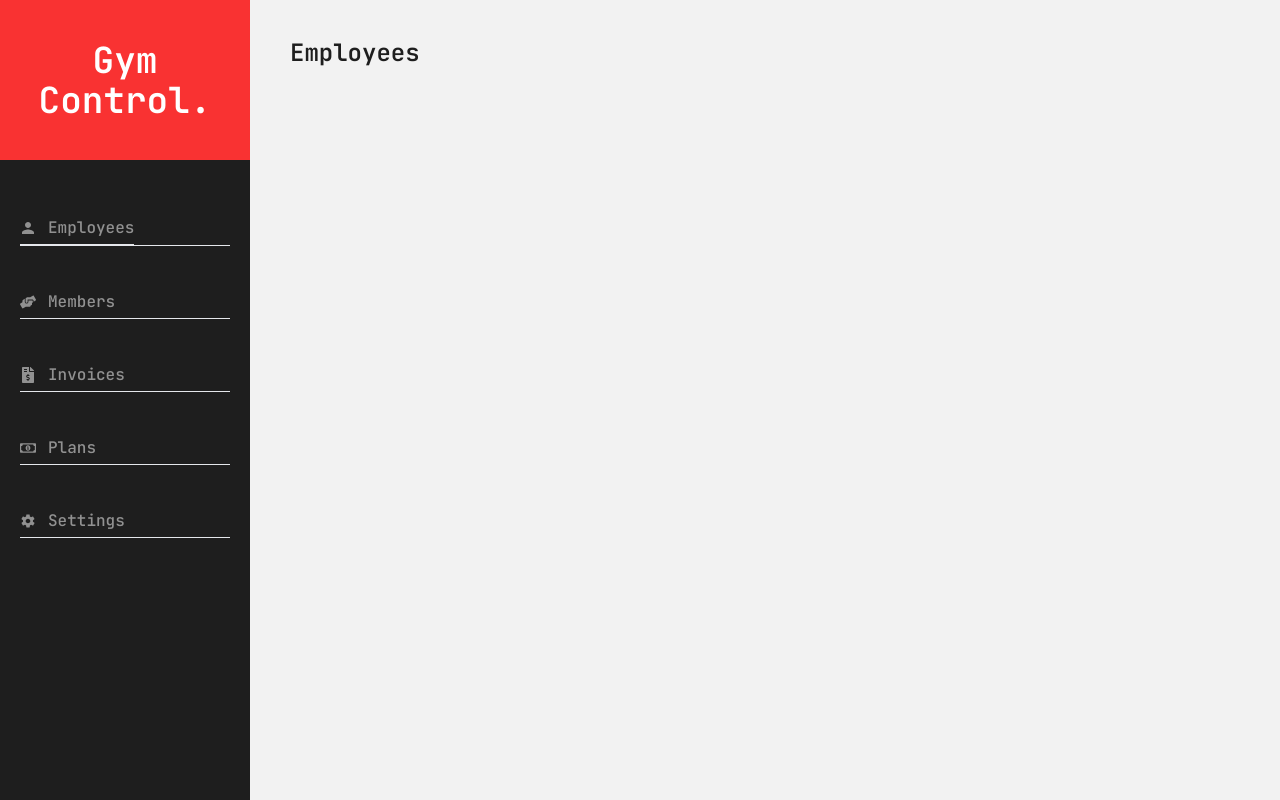
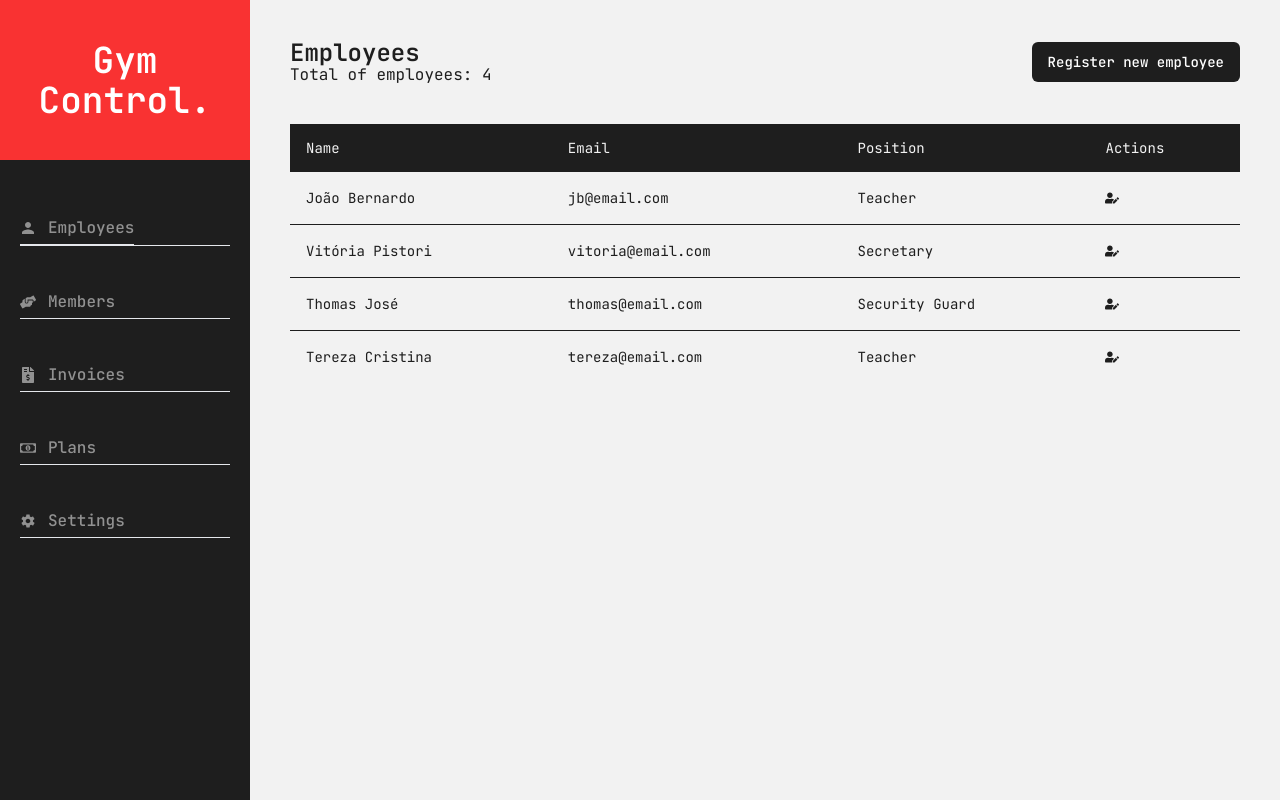
Before and after one commit to jteoni/gym-control, a Next.js app: page /employees in a window 1280 px wide. Built offline with nearby package versions, Linux system fonts and the light colour scheme.

Commit message:
Add new pages

```diff
--- a/app/employees/page.jsx
+++ b/app/employees/page.jsx
@@ -1,7 +1,87 @@
+import {
+    Table,
+    TableBody,
+    TableCell,
+    TableHead,
+    TableHeader,
+    TableRow,
+} from "@/components/ui/table";
+
+import { FaUserEdit } from "react-icons/fa";
+import { Button } from "@/components/ui/button";
+import Link from "next/link";
+
+const mockEmployees = [
+    {
+        id: "INV001",
+        name: "João Bernardo",
+        email: "jb@email.com",
+        position: "Teacher",
+        edit: <FaUserEdit />,
+    },
+    {
+        id: "INV002",
+        name: "Vitória Pistori",
+        email: "vitoria@email.com",
+        position: "Secretary",
+        edit: <FaUserEdit />,
+    },
+    {
+        id: "INV003",
+        name: "Thomas José",
+        email: "thomas@email.com",
+        position: "Security Guard",
+        edit: <FaUserEdit />,
+    },
+    {
+        id: "INV004",
+        name: "Tereza Cristina",
+        email: "tereza@email.com",
+        position: "Teacher",
+        edit: <FaUserEdit />,
+    },
+];
+
 const Employees = () => {
     return (
         <>
-            <h3 className="pb-10">Employees</h3>
+            <div className="flex justify-between items-center pb-10">
+                <div>
+                    <h3>Employees</h3>
+                    <p className="desclaimer text-disclaimer font-normal">
+                        Total of employees: {mockEmployees.length}
+                    </p>
+                </div>
+                <div>
+                    <Button>
+                        <Link href="/register-employee">
+                            <div className="text-center">
+                                Register new employee
+                            </div>
+                        </Link>
+                    </Button>
+                </div>
+            </div>
+            <Table>
+                <TableHeader>
+                    <TableRow>
+                        <TableHead>Name</TableHead>
+                        <TableHead>Email</TableHead>
+                        <TableHead>Position</TableHead>
+                        <TableHead>Actions</TableHead>
+                    </TableRow>
+                </TableHeader>
+                <TableBody>
+                    {mockEmployees.map((id) => (
+                        <TableRow key={id.id}>
+                            <TableCell>{id.name}</TableCell>
+                            <TableCell>{id.email}</TableCell>
+                            <TableCell>{id.position}</TableCell>
+                            <TableCell>{id.edit}</TableCell>
+                        </TableRow>
+                    ))}
+                </TableBody>
+            </Table>
         </>
     );
 };
--- /dev/null
+++ b/app/register-employee/page.jsx
@@ -0,0 +1,51 @@
+"use client";
+
+import React from "react";
+import { Button } from "@/components/ui/button";
+import { Form } from "@/components/ui/form";
+import { Input } from "@/components/ui/input";
+import {
+    Select,
+    SelectContent,
+    SelectGroup,
+    SelectItem,
+    SelectLabel,
+    SelectTrigger,
+    SelectValue,
+} from "@/components/ui/select";
+
+const RegisterEmployee = () => {
+    return (
+        <>
+            <div className="w-[350px]">
+                <h3 className="pb-10">Register new employee</h3>
+                <Form>
+                    <Input placeholder="Full name" />
+                    <Select>
+                        <SelectTrigger>
+                            <SelectValue placeholder="Select a position" />
+                        </SelectTrigger>
+                        <SelectContent>
+                            <SelectGroup>
+                                <SelectLabel>Positions</SelectLabel>
+                                <SelectItem value="apple">Apple</SelectItem>
+                                <SelectItem value="banana">Banana</SelectItem>
+                                <SelectItem value="blueberry">
+                                    Blueberry
+                                </SelectItem>
+                                <SelectItem value="grapes">Grapes</SelectItem>
+                                <SelectItem value="pineapple">
+                                    Pineapple
+                                </SelectItem>
+                            </SelectGroup>
+                        </SelectContent>
+                    </Select>
+
+                    <Button>Submit</Button>
+                </Form>
+            </div>
+        </>
+    );
+};
+
+export default RegisterEmployee;
--- /dev/null
+++ b/app/register-member/page.jsx
@@ -0,0 +1,9 @@
+const RegisterMember = () => {
+    return (
+        <>
+            <h3 className="pb-10">Register new member</h3>
+        </>
+    );
+};
+
+export default RegisterMember;
--- a/components/ui/button.jsx
+++ b/components/ui/button.jsx
@@ -1,24 +1,29 @@
-import * as React from "react";
-import { Slot } from "@radix-ui/react-slot";
+import * as React from "react"
+import { Slot } from "@radix-ui/react-slot"
 import { cva } from "class-variance-authority";
 
-import { cn } from "@/lib/utils";
+import { cn } from "@/lib/utils"
 
 const buttonVariants = cva(
-    "inline-flex items-center justify-center whitespace-nowrap rounded-full text-base font-semibold ring-offset-white transition-colors",
+  "inline-flex items-center justify-center whitespace-nowrap rounded-md text-sm font-medium ring-offset-background transition-colors focus-visible:outline-none focus-visible:ring-2 focus-visible:ring-ring focus-visible:ring-offset-2 disabled:pointer-events-none disabled:opacity-50",
   {
     variants: {
       variant: {
-                default: "bg-accent text-primary hover:bg-accent-hover",
-                primary: "bg-primary text-white",
+        default: "bg-primary text-primary-foreground hover:bg-primary/90",
+        destructive:
+          "bg-destructive text-destructive-foreground hover:bg-destructive/90",
         outline:
-                    "border border-accent bg-transparent text-accent hover:bg-accent hover:text-primary",
-                cancel: "bg-error",
+          "border border-input bg-background hover:bg-accent hover:text-accent-foreground",
+        secondary:
+          "bg-secondary text-secondary-foreground hover:bg-secondary/80",
+        ghost: "hover:bg-accent hover:text-accent-foreground",
+        link: "text-primary underline-offset-4 hover:underline",
       },
       size: {
-                default: "h-[30px] px-5",
-                md: "h-[48px] px-6",
-                lg: "h-[56px] px-8 text-sm uppercase tracking-[2px]",
+        default: "h-10 px-4 py-2",
+        sm: "h-9 rounded-md px-3",
+        lg: "h-11 rounded-md px-8",
+        icon: "h-10 w-10",
       },
     },
     defaultVariants: {
@@ -26,20 +31,17 @@ const buttonVariants = cva(
       size: "default",
     },
   }
-);
+)
 
-const Button = React.forwardRef(
-    ({ className, variant, size, asChild = false, ...props }, ref) => {
-        const Comp = asChild ? Slot : "button";
+const Button = React.forwardRef(({ className, variant, size, asChild = false, ...props }, ref) => {
+  const Comp = asChild ? Slot : "button"
   return (
-            <Comp
+    (<Comp
       className={cn(buttonVariants({ variant, size, className }))}
       ref={ref}
-                {...props}
-            />
+      {...props} />)
   );
-    }
-);
-Button.displayName = "Button";
+})
+Button.displayName = "Button"
 
-export { Button, buttonVariants };
+export { Button, buttonVariants }
--- /dev/null
+++ b/components/ui/form.jsx
@@ -0,0 +1,133 @@
+import * as React from "react"
+import { Slot } from "@radix-ui/react-slot"
+import { Controller, FormProvider, useFormContext } from "react-hook-form";
+
+import { cn } from "@/lib/utils"
+import { Label } from "@/components/ui/label"
+
+const Form = FormProvider
+
+const FormFieldContext = React.createContext({})
+
+const FormField = (
+  {
+    ...props
+  }
+) => {
+  return (
+    (<FormFieldContext.Provider value={{ name: props.name }}>
+      <Controller {...props} />
+    </FormFieldContext.Provider>)
+  );
+}
+
+const useFormField = () => {
+  const fieldContext = React.useContext(FormFieldContext)
+  const itemContext = React.useContext(FormItemContext)
+  const { getFieldState, formState } = useFormContext()
+
+  const fieldState = getFieldState(fieldContext.name, formState)
+
+  if (!fieldContext) {
+    throw new Error("useFormField should be used within <FormField>")
+  }
+
+  const { id } = itemContext
+
+  return {
+    id,
+    name: fieldContext.name,
+    formItemId: `${id}-form-item`,
+    formDescriptionId: `${id}-form-item-description`,
+    formMessageId: `${id}-form-item-message`,
+    ...fieldState,
+  }
+}
+
+const FormItemContext = React.createContext({})
+
+const FormItem = React.forwardRef(({ className, ...props }, ref) => {
+  const id = React.useId()
+
+  return (
+    (<FormItemContext.Provider value={{ id }}>
+      <div ref={ref} className={cn("space-y-2", className)} {...props} />
+    </FormItemContext.Provider>)
+  );
+})
+FormItem.displayName = "FormItem"
+
+const FormLabel = React.forwardRef(({ className, ...props }, ref) => {
+  const { error, formItemId } = useFormField()
+
+  return (
+    (<Label
+      ref={ref}
+      className={cn(error && "text-destructive", className)}
+      htmlFor={formItemId}
+      {...props} />)
+  );
+})
+FormLabel.displayName = "FormLabel"
+
+const FormControl = React.forwardRef(({ ...props }, ref) => {
+  const { error, formItemId, formDescriptionId, formMessageId } = useFormField()
+
+  return (
+    (<Slot
+      ref={ref}
+      id={formItemId}
+      aria-describedby={
+        !error
+          ? `${formDescriptionId}`
+          : `${formDescriptionId} ${formMessageId}`
+      }
+      aria-invalid={!!error}
+      {...props} />)
+  );
+})
+FormControl.displayName = "FormControl"
+
+const FormDescription = React.forwardRef(({ className, ...props }, ref) => {
+  const { formDescriptionId } = useFormField()
+
+  return (
+    (<p
+      ref={ref}
+      id={formDescriptionId}
+      className={cn("text-sm text-muted-foreground", className)}
+      {...props} />)
+  );
+})
+FormDescription.displayName = "FormDescription"
+
+const FormMessage = React.forwardRef(({ className, children, ...props }, ref) => {
+  const { error, formMessageId } = useFormField()
+  const body = error ? String(error?.message) : children
+
+  if (!body) {
+    return null
+  }
+
+  return (
+    (<p
+      ref={ref}
+      id={formMessageId}
+      className={cn("text-sm font-medium text-destructive", className)}
+      {...props}>
+      {body}
+    </p>)
+  );
+})
+FormMessage.displayName = "FormMessage"
+
+export {
+  useFormField,
+  Form,
+  FormItem,
+  FormLabel,
+  FormControl,
+  FormDescription,
+  FormMessage,
+  FormField,
+}
--- a/components/ui/table.jsx
+++ b/components/ui/table.jsx
@@ -43,7 +43,7 @@ const TableRow = React.forwardRef(({ className, ...props }, ref) => (
     <tr
         ref={ref}
         className={cn(
-            "border-b border-primary transition-colors hover:bg-muted/50 data-[state=selected]:bg-muted",
+            "border-b border-primary hover:bg-accent transition-colors cursor-pointer",
             className
         )}
         {...props}
--- a/package.json
+++ b/package.json
@@ -9,6 +9,7 @@
     "lint": "next lint"
   },
   "dependencies": {
+    "@hookform/resolvers": "^3.6.0",
     "@radix-ui/react-checkbox": "^1.0.4",
     "@radix-ui/react-label": "^2.0.2",
     "@radix-ui/react-select": "^2.0.0",
@@ -21,9 +22,11 @@
     "next": "14.2.4",
     "react": "^18",
     "react-dom": "^18",
+    "react-hook-form": "^7.51.5",
     "react-icons": "^5.2.1",
     "tailwind-merge": "^2.3.0",
-    "tailwindcss-animate": "^1.0.7"
+    "tailwindcss-animate": "^1.0.7",
+    "zod": "^3.23.8"
   },
   "devDependencies": {
     "eslint": "^8",
```
Also changed, not shown: app/members/page.jsx (+19 -15 lines), components/ui/input.jsx (+9 -8 lines), components/ui/label.jsx (+10 -14 lines), components/ui/select.jsx (+73 -43 lines), app/employees/[id].jsx (added), 1 other file (tests, documents, lock files or other folders). Lines whose indentation alone changed are shown as unchanged.
